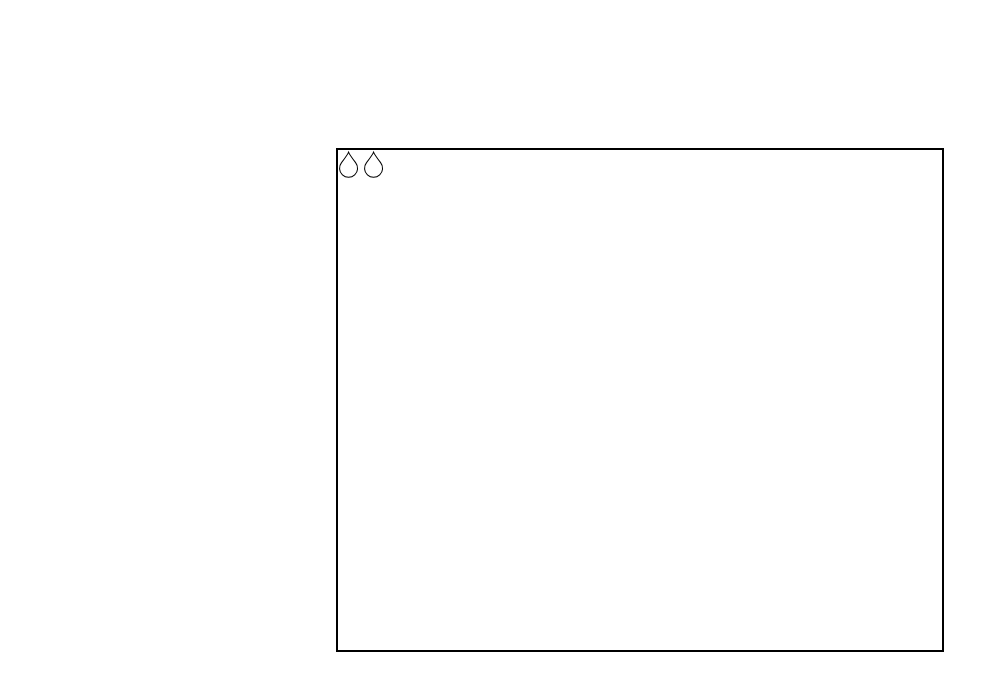
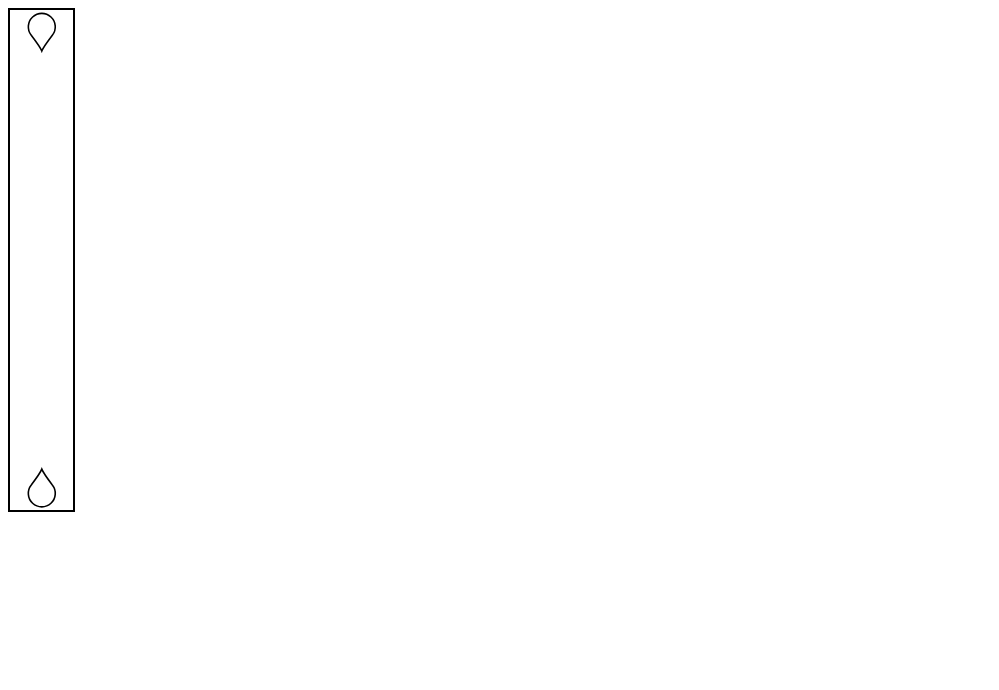
Before and after one commit to JamezSpace/AudienceAlways, a plain HTML site: page scroll.html in a window 1280 px wide. Shown: the whole page, without its empty margins (0-999 px from the left). Drawn offline with Linux system fonts and the light colour scheme.

Commit message:
First commit

```diff
--- a/scroll.html
+++ b/scroll.html
@@ -6,33 +6,50 @@
     <meta name="viewport" content="width=device-width, initial-scale=1.0">
     <title>Document</title>
     <style>
-        .cross-page-vertical-slider{
+        .cross-page-vertical-slider {
+            width: 5%;
             height: 500px;
+            display: flex;
+            flex-direction: column;
+            justify-content: space-between;
+            align-items: center;
+            position: relative;
+            border: 2px solid black;
+            /* background: rgb(28, 28, 28);
+            background: radial-gradient(circle, rgba(28, 28, 28, 1) 0%, rgba(3, 95, 143, 1) 50%, rgba(17, 225, 219, 1) 100%); */
+            background-clip: text;
+            --webkit-background-clip: text;
+        }
+
+        .line {
+            width: 2px;
+            height: calc(500px - 16%);
             position: absolute;
-            border: 2px solid black;
             top: 50%;
             left: 50%;
-            transform: translate(-50%, -50%);
+            transform: translate(-35%, -50%);
+
         }
-        #tear{
-            /* rotate: 180deg; */
+
+        #tear {
+            rotate: 180deg;
+
         }
     </style>
 </head>
 
 <body>
     <div class="cross-page-vertical-slider">
-        <svg width="3.5%" viewbox="0 0 30 42" id="tear">
+        <svg width="50%" viewbox="0 0 30 42" id="tear">
             <path fill="transparent" stroke="#000" stroke-width="1.5" d="M15 3
            Q16.5 6.8 25 18
            A12.8 12.8 0 1 1 5 18
            Q13.5 6.8 15 3z" />
-
-           <line x1="15" y1="0" x2="15" y2="-200" style="stroke:rgb(255,0,0);stroke-width:2" />
         </svg>
 
+        <span class="line"></span>
 
-        <svg width="3.5%" viewbox="0 0 30 42">
+        <svg width="50%" viewbox="0 0 30 42">
             <path fill="transparent" stroke="#000" stroke-width="1.5" d="M15 3
            Q16.5 6.8 25 18
            A12.8 12.8 0 1 1 5 18
```
